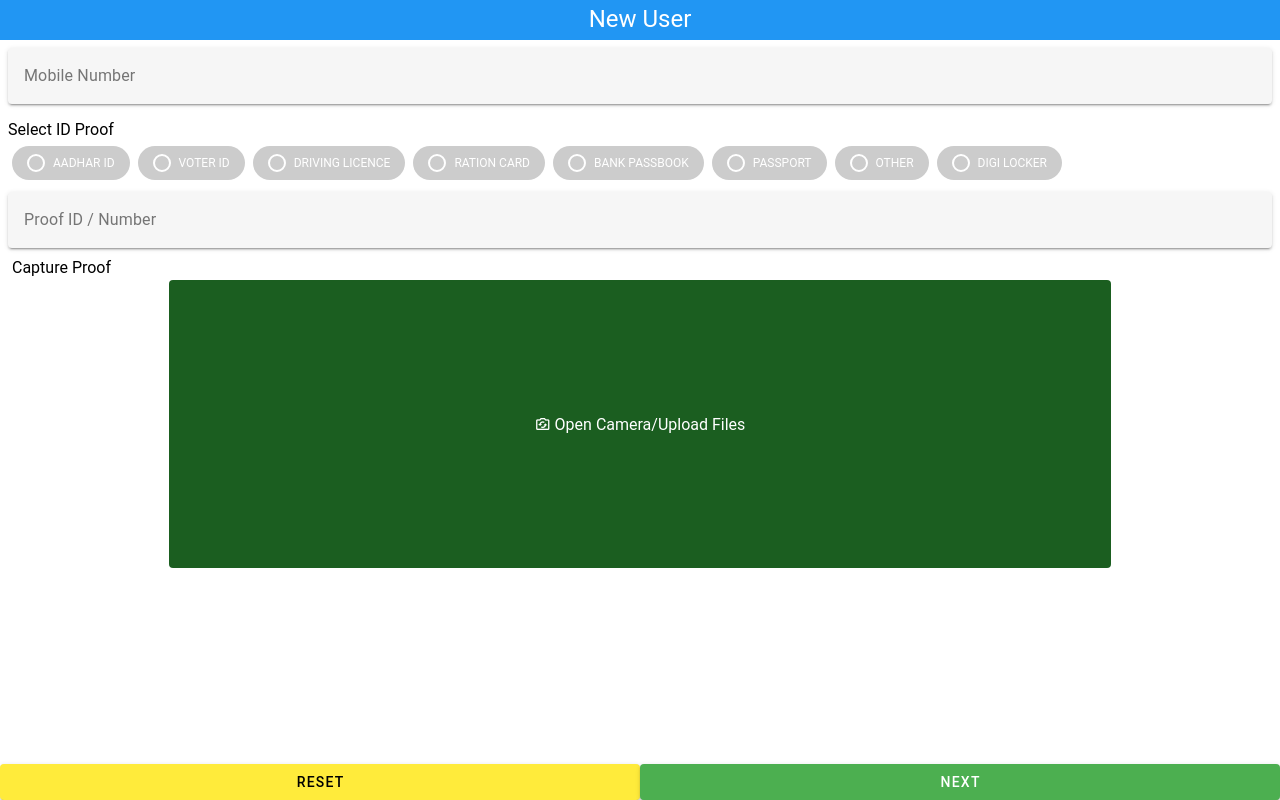
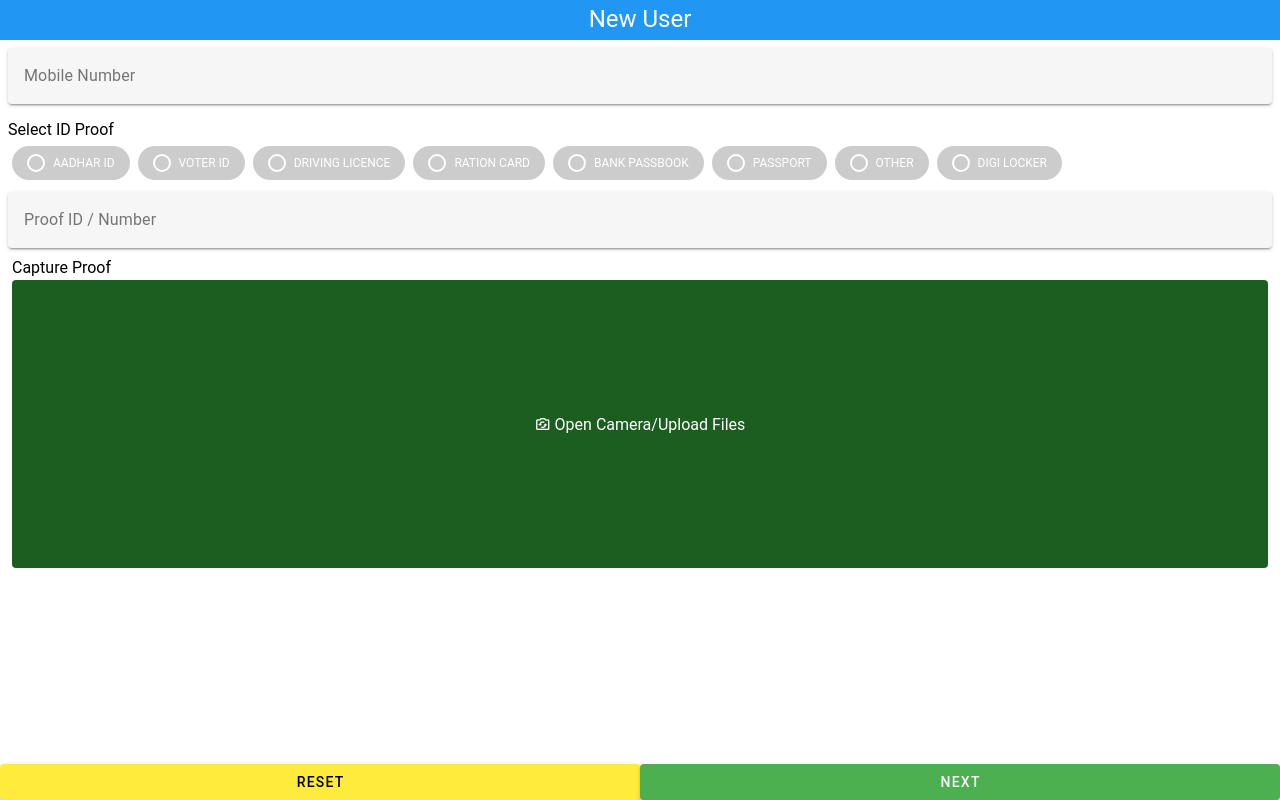
Before and after one commit to gowtham-009/loanapp, a Nuxt app: page /new_user in a window 1280 px wide. Built offline with nearby package versions, Linux system fonts and the light colour scheme; sample sign-in values are in the browser's storage.

Commit message:
Update new_user.vue

```diff
--- a/pages/new_user.vue
+++ b/pages/new_user.vue
@@ -42,7 +42,7 @@
             </div>
             <!-- Open Camera Button -->
             <div v-if="cameraoperation" :style="{ height: cmaheight + 'px' }"
-              class="rounded w-75 bg-green-darken-4 d-flex justify-center align-center px-3">
+              class="rounded w-100 bg-green-darken-4 d-flex justify-center align-center">
               <p class="text-center" @click="openCamera">
                 <i class="mdi mdi-camera-flip-outline"></i> Open Camera/Upload Files
               </p>
@@ -50,7 +50,7 @@
             </div>
 
             <!-- Camera Container -->
-            <div v-if="cameracontainer" class=" rounded d-flex justify-center align-center flex-column" >
+            <div v-if="cameracontainer" class="w-100 rounded d-flex justify-center align-center flex-column" >
               <video ref="videoElement" autoplay :style="{ height: cmaheight + 'px' }" class="w-100"></video>
               <div class="w-100 d-flex ga-2 justify-center">
                 <v-btn prepend-icon="mdi mdi-camera-flip-outline" @click="flipCamera" class="mt-2 bg-green-darken-4"
@@ -60,7 +60,7 @@
               </div>
             </div>
             <!-- Display Captured Image -->
-            <div v-if="capturedImage" class=" d-flex flex-column justify-center align-center" >
+            <div v-if="capturedImage" class="w-100 d-flex flex-column justify-center align-center" >
               <img :src="capturedImage" alt="Captured Photo" :style="{ height: cmaheight + 'px' }"
                 class="w-100  rounded shadow-lg" />
               <div class="w-100 d-flex ga-2 justify-center">
@@ -72,7 +72,7 @@
             </div>
             <canvas ref="canvasElement" style="display: none;"></canvas>
           </div>
-          <div class="w-full pa-2" v-if="showphoto">
+          <div class="w-100 pa-2" v-if="showphoto">
             <img :src="capturedImage" alt="Captured Photo" :style="{ height: cmaheight + 'px' }"  class="w-100 rounded shadow-lg" />
             <v-btn block @click="retake()" class="bg-red text-white">Re Take</v-btn>
           </div>
```
